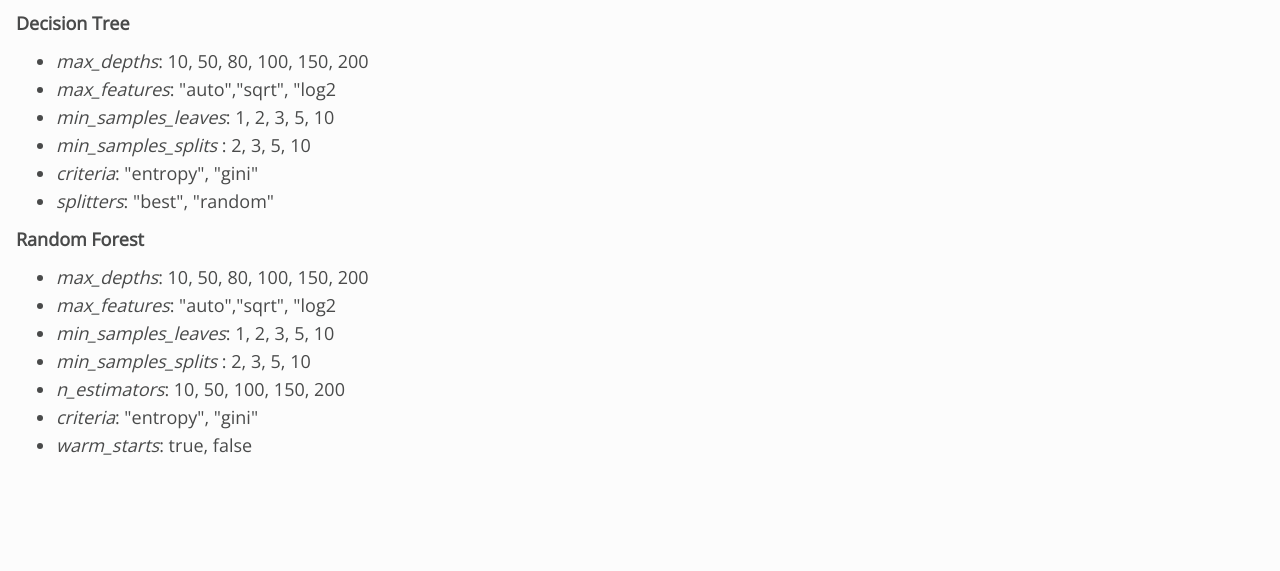
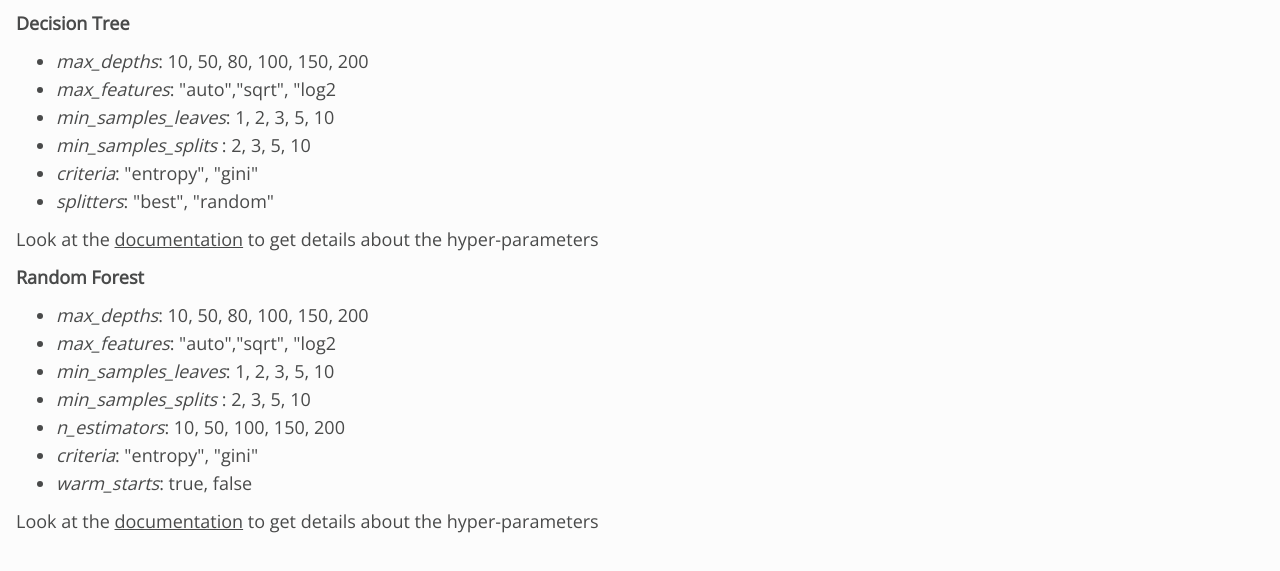
Before and after one commit to GustavoVale/-predicting-merge-conflicts-considering-social-and-technical-assets, a plain HTML site: page website/hyperparams-tuning-values.html in a window 1280 px wide. Shown: the part 141-712 px from the top of the page. Drawn offline with nearby package versions, Linux system fonts and the light colour scheme.

Commit message:
add documentation to decision tree and random forest hyper-params

```diff
--- a/website/hyperparams-tuning-values.html
+++ b/website/hyperparams-tuning-values.html
@@ -93,6 +93,12 @@
         <li><i>criteria</i>: "entropy", "gini"</li>
         <li><i>splitters</i>: "best", "random"</li>
     </ul>
+
+    <p> Look at the <a
+            href="https://scikit-learn.org/stable/modules/generated/sklearn.tree.DecisionTreeClassifier.html">
+            documentation</a> to get details about the hyper-parameters
+    </p>
+
     <p><strong>Random Forest</strong>
     <ul>
         <li><i>max_depths</i>: 10, 50, 80, 100, 150, 200</li>
@@ -104,6 +110,11 @@
         <li><i>warm_starts</i>: true, false</li>
     </ul>
 
+    <p> Look at the <a
+        href="https://scikit-learn.org/stable/modules/generated/sklearn.ensemble.RandomForestClassifier.html">
+        documentation</a> to get details about the hyper-parameters
+</p>
+
 </body>
 
 </html>
```
